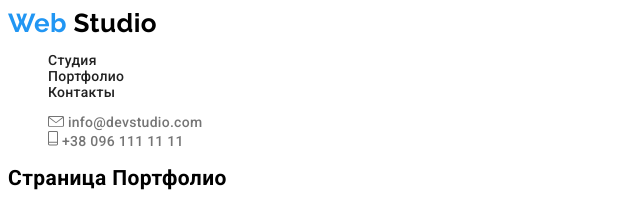
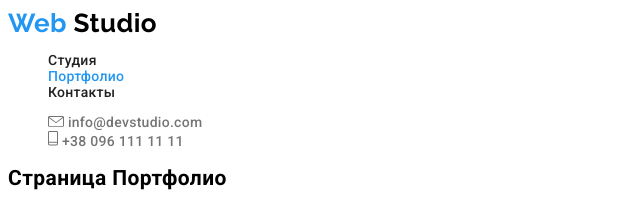
Before and after one commit to AlinaTyogi/goit-markup-hw-02, a plain HTML site: page portfolio.html in a window 1280 px wide. Shown: the top 205 px of the page, 0-640 px from the left. Drawn offline with Linux system fonts and the light colour scheme.

Commit message:
Учла замечания ментора
1. потрфолио не нужно отрывать в новом окне, - Убрала
2. не подсвечивается активная страница в навигаторе. - исправила

```diff
--- a/css/style.css
+++ b/css/style.css
@@ -65,6 +65,7 @@ h3{
 
 .menu-link:hover,
 .menu-link:focus,
+.current,
 .contact-item:hover,
 .contact-item:focus{
     color: var(--primary-hover-color);
--- a/portfolio.html
+++ b/portfolio.html
@@ -17,7 +17,7 @@
         </a>
         <ul class="menu-list">
           <li><a class="menu-link" href="./index.html">Студия</a></li>
-          <li><a class="menu-link active" href="./portfolio.html">Портфолио</a></li>
+          <li><a class="menu-link current" href="./portfolio.html">Портфолио</a></li>
           <li><a class="menu-link" href="#">Контакты</a></li>
         </ul>
       </nav>
```
Also changed, not shown: index.html (+2 -2 lines).
